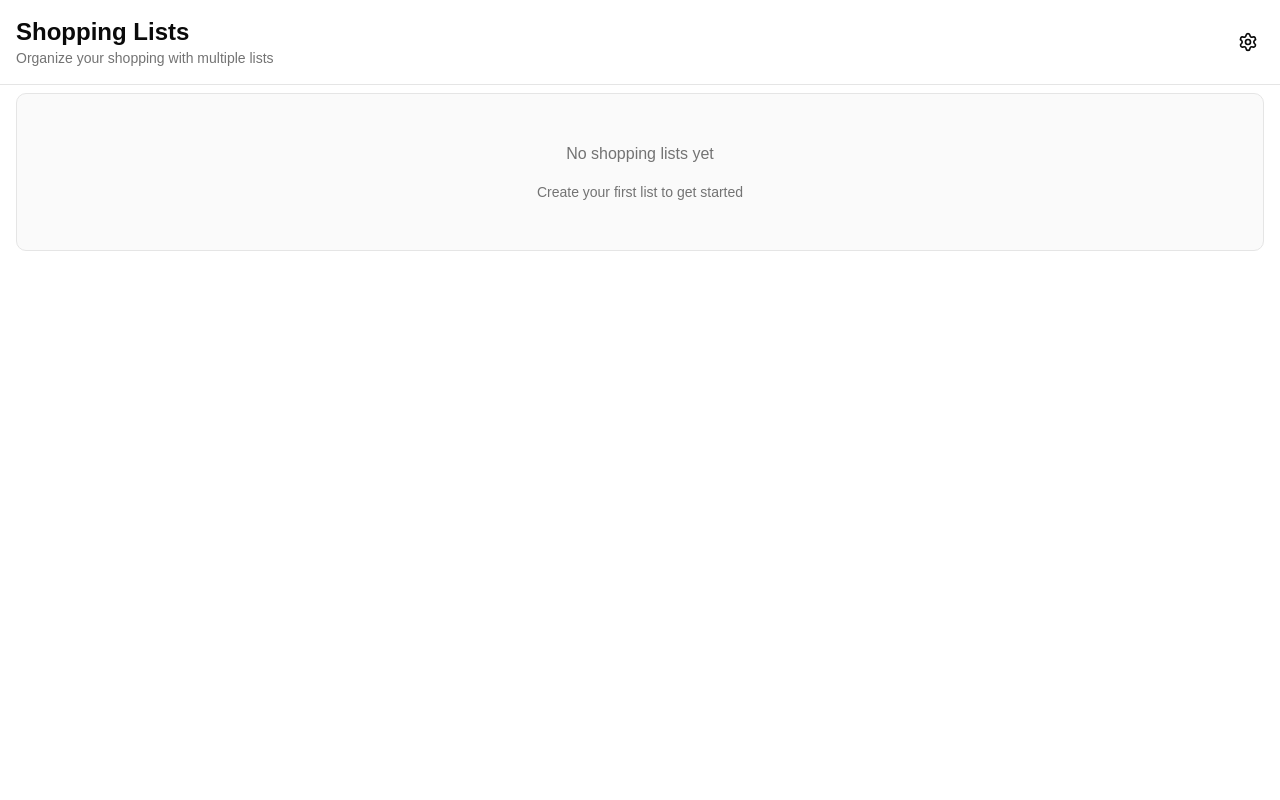
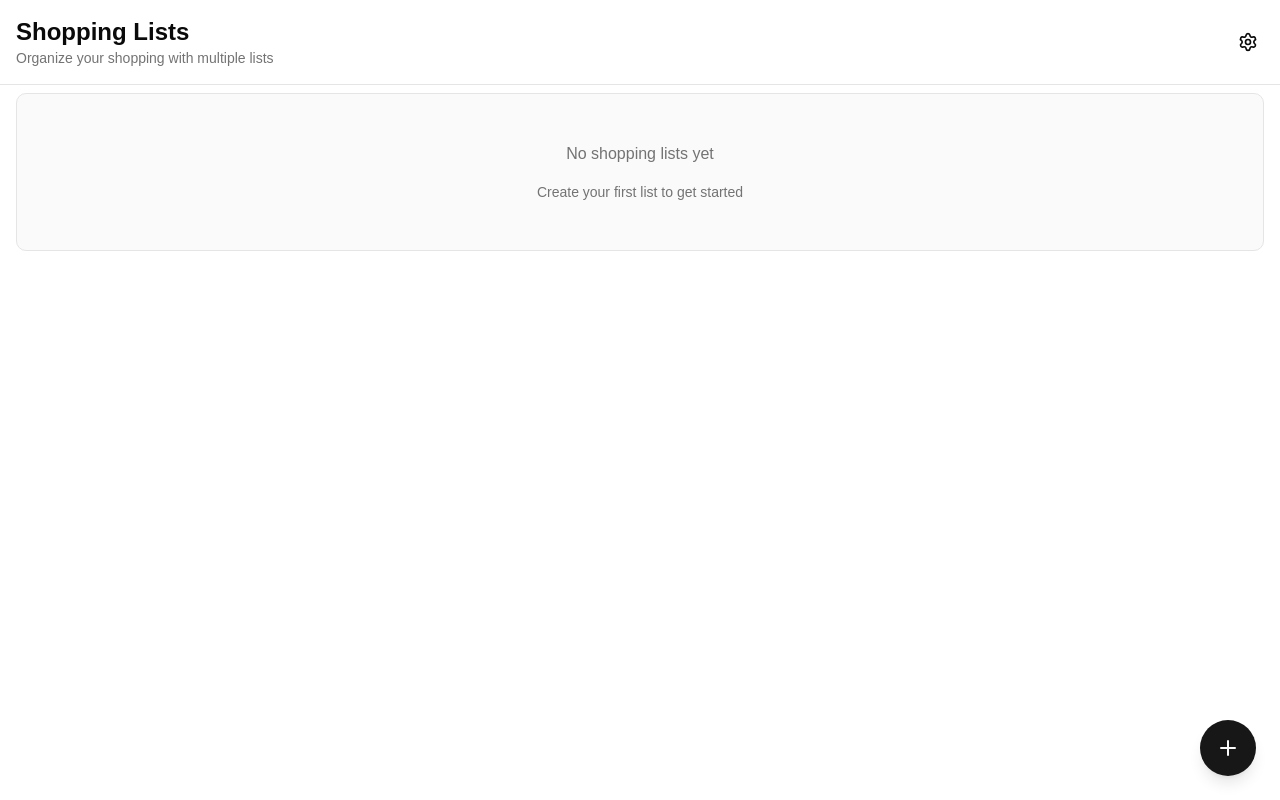
Before and after one commit to fredrikj31/simple-shopping-list, a React (Vite) app: page / in a window 1280 px wide. Built offline with nearby package versions, Linux system fonts and the light colour scheme.

Commit message:
feat(home): adds FloatingButton to home route

```diff
--- a/src/routes/home/route.tsx
+++ b/src/routes/home/route.tsx
@@ -1,9 +1,11 @@
 import { Button } from "@shadcn-ui/components/ui/button";
-import { Settings } from "lucide-react";
+import { PlusIcon, Settings } from "lucide-react";
 import { Link } from "react-router";
+import { FloatingButton } from "../../components/FloatingButton";
 
 export const HomeRoute = () => {
   return (
+    <>
       <main className="flex flex-col min-h-screen bg-background">
         <header className="border-b border-border bg-card">
           <div className="flex flex-row items-center justify-between px-4 py-4">
@@ -32,5 +34,9 @@ export const HomeRoute = () => {
           </div>
         </div>
       </main>
+      <FloatingButton onClick={() => console.log("Clicked!")}>
+        <PlusIcon className="size-6" />
+      </FloatingButton>
+    </>
   );
 };
```
Lines whose indentation alone changed are shown as unchanged.
